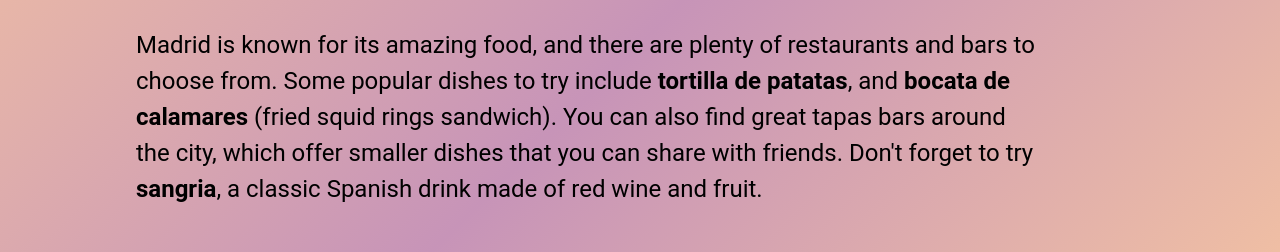
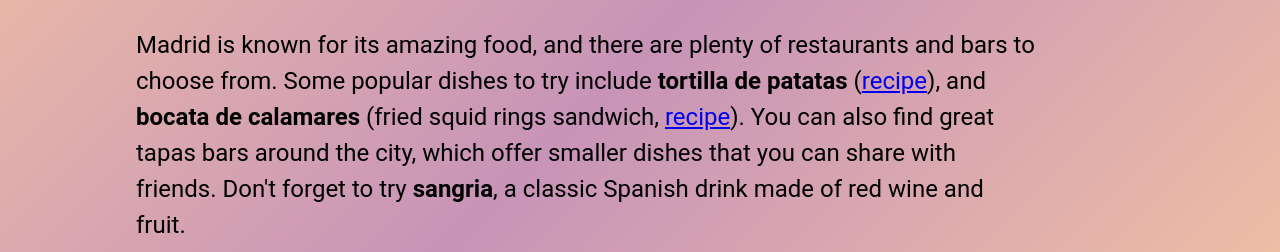
Before and after one commit to mathildebuenerd/codemotion-screen-reader-demo, a plain HTML site: page index.html in a window 1280 px wide. Shown: the part 503-755 px from the top of the page. Drawn offline with Linux system fonts and the light colour scheme; grey boxes are pictures that could not be loaded.

Commit message:
add ambiguous link

```diff
--- a/index.html
+++ b/index.html
@@ -26,8 +26,8 @@
       <p>
         Madrid is known for its amazing food, and there are plenty of
         restaurants and bars to choose from. Some popular dishes to try include
-        <strong>tortilla de patatas</strong>, and
-        <strong>bocata de calamares</strong> (fried squid rings sandwich). You
+        <strong>tortilla de patatas</strong> (<a href="#">recipe</a>), and
+        <strong>bocata de calamares</strong> (fried squid rings sandwich, <a href="#">recipe</a>). You
         can also find great tapas bars around the city, which offer smaller
         dishes that you can share with friends. Don't forget to try
         <strong>sangria</strong>, a classic Spanish drink made of red wine and
```
